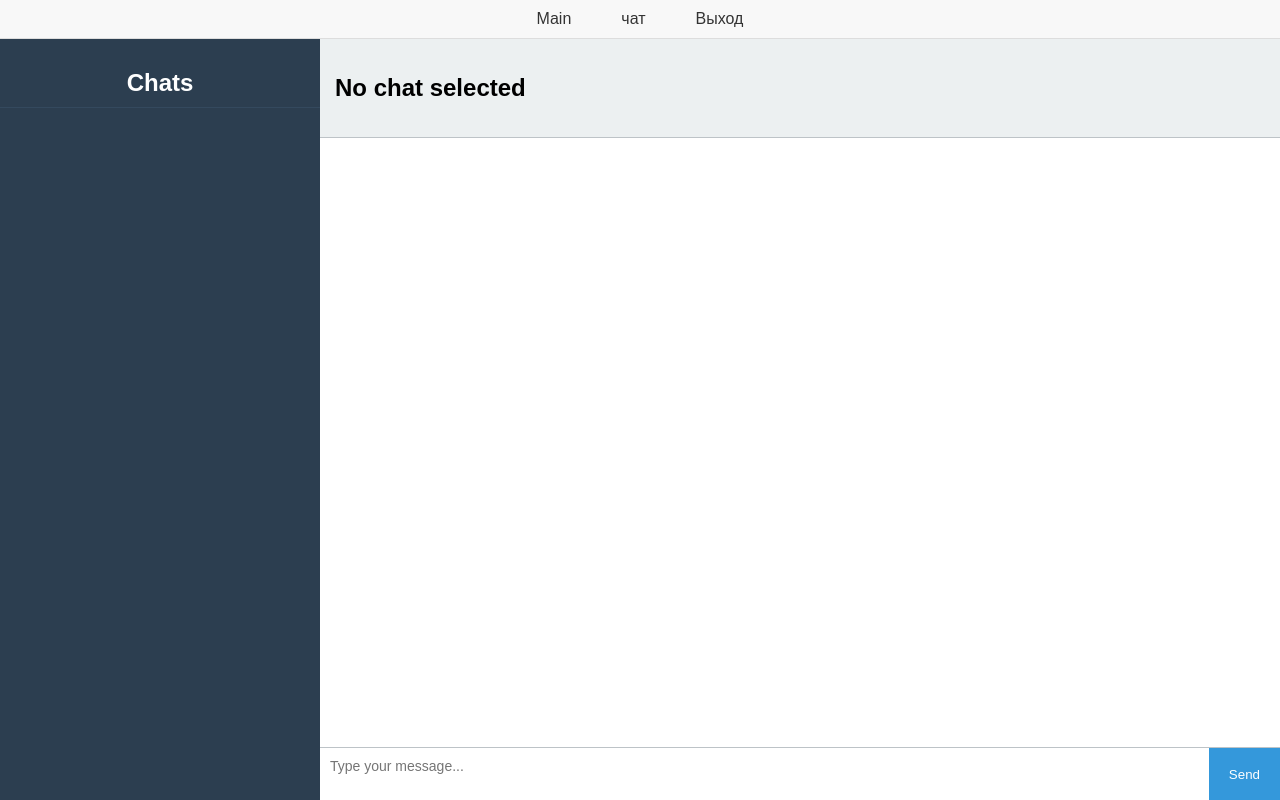
After one commit to dlllnnz/quryltay, a PHP site: page /chats_page.php in a window 1280 px wide. The commit adds this page. Run offline with PHP 8.4, Linux system fonts and the light colour scheme; the visitor is signed in with stand-in values (Sample User, id 1); data that the repository does not hold is empty.

Commit message:
Добавил чат

```diff
--- /dev/null
+++ b/chats_page.php
@@ -0,0 +1,144 @@
+<!DOCTYPE html>
+<html lang="en">
+<head>
+    <meta charset="UTF-8">
+    <meta name="viewport" content="width=device-width, initial-scale=1.0">
+    <title>Messenger</title>
+    <link rel="stylesheet" href="styles/main.css">
+    <style>
+        body {
+            display: flex;
+            flex-direction: column;
+            height: 100vh;
+        }
+        .main {
+            display: flex;
+            margin: 0;
+            font-family: Arial, sans-serif;
+            flex: 1;
+            overflow: hidden;
+        }
+        .sidebar {
+            width: 25%;
+            background-color: #2c3e50;
+            color: white;
+            overflow-y: auto;
+        }
+        .sidebar h2 {
+            text-align: center;
+            padding: 10px 0;
+            border-bottom: 1px solid #34495e;
+        }
+        .chats {
+            list-style-type: none;
+            padding: 0;
+            margin: 0;
+        }
+        .chats li {
+            padding: 15px;
+            border-bottom: 1px solid #34495e;
+            cursor: pointer;
+        }
+        .chats li:hover {
+            background-color: #34495e;
+        }
+        .chat-area {
+            width: 75%;
+            display: flex;
+            flex-direction: column;
+            justify-content: space-between;
+        }
+        .chat-header {
+            background-color: #ecf0f1;
+            padding: 15px;
+            border-bottom: 1px solid #bdc3c7;
+        }
+        .chat-messages {
+            flex-grow: 1;
+            padding: 15px;
+            overflow-y: auto;
+        }
+        .chat-input {
+            display: flex;
+            border-top: 1px solid #bdc3c7;
+        }
+        .chat-input textarea {
+            flex-grow: 1;
+            padding: 10px;
+            border: none;
+            resize: none;
+            font-size: 14px;
+        }
+        .chat-input button {
+            padding: 10px 20px;
+            background-color: #3498db;
+            color: white;
+            border: none;
+            cursor: pointer;
+        }
+        .chat-input button:hover {
+            background-color: #2980b9;
+        }
+    </style>
+</head>
+<body>
+    <?php
+        require("parts/globals.php");
+        require("parts/header.php");
+        if (!isset($_SESSION['user_id'])) {
+            header('Location: signin_form.php');
+            exit();
+        }
+    ?>
+    <div class="main">
+        <div class="sidebar">
+            <h2>Chats</h2>
+            <ul class="chats">
+                <?php
+                    $user_id = $_SESSION['user_id'];
+                    $sel = mysqli_query($conn, "SELECT cp.chat_id AS chat_id, chat_name FROM chatparticipants AS cp JOIN chats ON cp.chat_id = chats.chat_id WHERE user_id = $user_id");
+                    while ($row = mysqli_fetch_array($sel)) { ?>
+                        <li><a style="color: white" href="?chat_id=<?php echo $row['chat_id'];?>"><?php echo $row['chat_name'];?></a></li>
+                    <?php }
+                ?>
+            </ul>
+        </div>
+        <div class="chat-area">
+            <div class="chat-header">
+                <h2><?php
+                    if (isset($_GET['chat_id'])) {
+                        $chat_id = $_GET['chat_id'];
+                        $sel = mysqli_query($conn, "SELECT chat_name FROM chats WHERE chat_id = $chat_id");
+                        if ($row = mysqli_fetch_array($sel)) {
+                            echo $row['chat_name'];
+                        } else {
+                            echo 'Chat does not exist';
+                        }
+                    } else {
+                        echo 'No chat selected';
+                    }
+                ?></h2>
+            </div>
+            <div class="chat-messages"><?php
+                if (isset($_GET['chat_id'])) {
+                    $chat_id = $_GET['chat_id'];
+                    $sel = mysqli_query($conn, "SELECT userlogin, content FROM messages JOIN users ON sender_id = user_id WHERE chat_id = $chat_id ORDER BY `timestamp` ASC");
+                    while ($row = mysqli_fetch_array($sel)) { ?>
+                        <p><?php echo $row['userlogin'];?>: <?php echo $row['content'];?></p>
+                    <?php }
+                }
+            ?></div>
+            <?php if (isset($_GET['chat_id'])) { ?>
+                <form action="php/send_messages.php?chat_id=<?php echo $_GET['chat_id'];?>" method="POST">
+            <?php } ?>
+                <div class="chat-input">
+                    <textarea name="message" placeholder="Type your message..."></textarea>
+                    <button type="submit">Send</button>
+                </div>
+            <?php if (isset($_GET['chat_id'])) { ?>
+                </form>
+            <?php } ?>
+        </div>
+    </div>
+</body>
+</html>
--- a/index.php
+++ b/index.php
@@ -7,9 +7,8 @@
     <link rel="stylesheet" href="styles/main.css">
 </head>
 <body>
-    <?php require("parts/globals.php")?>
-    <?php require("parts/header.php")?>
-
+    <?php require("parts/globals.php");?>
+    <?php require("parts/header.php");?>
 
 </body>
 </html>
--- a/parts/header.php
+++ b/parts/header.php
@@ -1,25 +1,18 @@
 <?php if (!empty($_SESSION['userlogin'])):?>
-    <ul class="navbar_link navbar_left std-font">
-        <li><a href="choosing_form.php" >организацию</a></li>
+    <div class="navbar_container">
+        <ul class="navbar_link navbar_top std-font">
+            <li><a href="index.php" >Main</a></li>
             <li><a href="chats_page.php" >чат</a></li>
             <li><a href="php/exit.php">Выход</a></li>
-        <?php
-        $query = "SELECT organization_id, org_name FROM organizations";
-        $result = mysqli_query($conn, $query);
-        if (mysqli_num_rows($result) > 0): ?>
-                <?php while($row = mysqli_fetch_assoc($result)): ?>
-                    <li><a href="choosing_form.php?org_id=<?= $row['organization_id'] ?>"><?= htmlspecialchars($row['org_name']) ?></a></li>
-                <?php endwhile; ?>
-            <?php else: ?>
-                <li>No organizations found</li>
-            <?php endif; ?>
         </ul>
-
+    </div>
 
 <?php else: ?>
+    <div class="navbar_container">
         <ul class="navbar_link navbar_top std-font">
-        <li><a href="/">Main</a></li>
+            <li><a href="index.php">Main</a></li>
             <li><a href="chats_page.php">чат</a></li>
             <li><a href="signin_form.php">Вход</a></li>
         </ul>
+    </div>
 <?php endif; ?>
--- a/styles/main.css
+++ b/styles/main.css
@@ -1,12 +1,11 @@
 @import "navbarstyles.css";
 @import "formsstyles.css";
 
+body {
+    margin: 0;
+}
 * {
     font-family:Arial, Helvetica, sans-serif;
-}
-body {
-    display: flex;
-    flex-direction: row;
 }
 /* Размер шрифта */
 .small-font {
@@ -20,6 +19,3 @@ body {
 .large-font {
     font-size: 20px;
 }
-.container{
-    margin-left: 220px;
-}
```
Also changed, not shown: php/send_messages.php (added, +20 -0 lines). Lines whose indentation alone changed are shown as unchanged.
